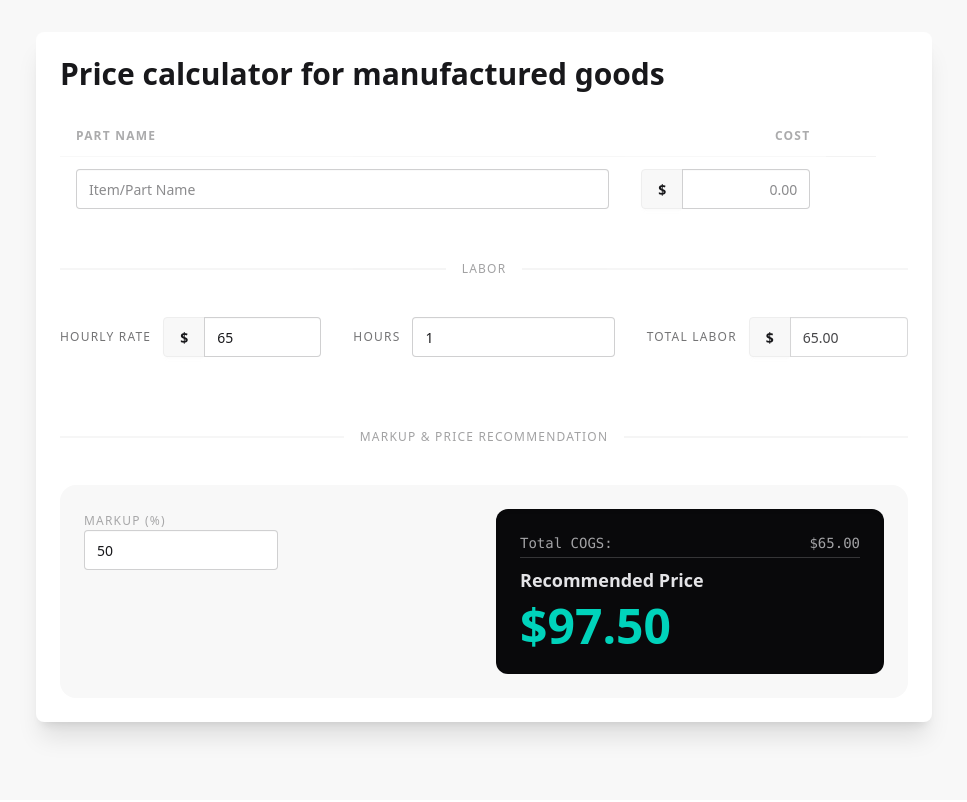
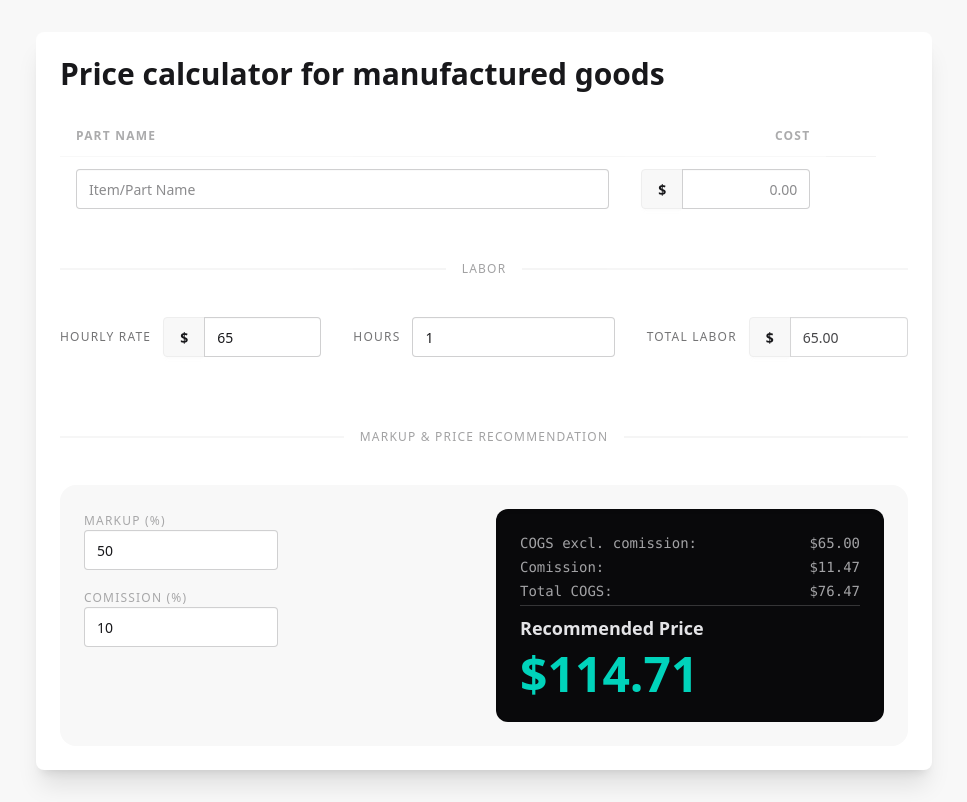
Before and after one commit to fei-ras/pricing-calc, a website built with Vite: page index.html in a window 1280 px wide. Shown: the whole page, without its empty margins (156-1123 px from the left). Built offline with nearby package versions, Linux system fonts and the light colour scheme.

Commit message:
include comission in calculation

```diff
--- a/index.html
+++ b/index.html
@@ -68,13 +68,23 @@
             <div class="grid grid-cols-1 md:grid-cols-2 gap-6 p-6 bg-base-200 rounded-2xl">
                 <div class="form-control w-full md:w-1/2">
                     <label class="label"><span class="label-text text-xs uppercase tracking-widest opacity-60">Markup (%)</span></label>
-                    <input type="number" id="markup" value="50" class="input input-bordered input-md w-full" oninput="window.calculate()" />
+                    <input type="number" id="markup" value="50" class="mb-4 input input-bordered input-md w-full" oninput="window.calculate()" />
+                    <label class="label"><span class="label-text text-xs uppercase tracking-widest opacity-60">Comission (%)</span></label>
+                    <input type="number" id="comission" value="10" class="input input-bordered input-md w-full" oninput="window.calculate()" />
                 </div>
 
                 <div class="bg-neutral text-neutral-content p-6 rounded-xl flex flex-col justify-center shadow-inner">
                     <div class="flex justify-between text-sm opacity-70 mb-1 font-mono">
+                        <span>COGS excl. comission:</span>
+                        <span>$<span id="totalCogs">0.00</span></span>
+                    </div>
+                    <div class="flex justify-between text-sm opacity-70 mb-1 font-mono">
+                        <span>Comission:</span>
+                        <span>$<span id="calculatedComission">0.00</span></span>
+                    </div>
+                    <div class="flex justify-between text-sm opacity-70 mb-1 font-mono">
                         <span>Total COGS:</span>
-                        <span>$<span id="totalCogs">0.00</span></span>
+                        <span>$<span id="totalCogsInclComission">0.00</span></span>
                     </div>
                     <h3 class="text-lg font-bold border-t border-neutral-content/20 pt-2">Recommended Price</h3>
                     <p class="text-5xl font-black text-accent leading-none mt-2">$<span id="finalPrice">0.00</span></p>
--- a/src/main.js
+++ b/src/main.js
@@ -37,12 +37,17 @@ window.calculate = () => {
     const laborTotal = rate * hours;
 
     const markupPercent = parseFloat(document.getElementById('markup')?.value) || 0;
+    const comissionPercent = parseFloat(document.getElementById('comission')?.value) || 0;
     const totalCogs = partsTotal + laborTotal;
-    const finalPrice = totalCogs * (1 + (markupPercent / 100));
+    const finalPrice = totalCogs * ((1 + (markupPercent / 100)) / (1 - (1 + (markupPercent / 100)) * (comissionPercent / 100)));
+    const comissionAmount = finalPrice * (comissionPercent / 100);
+    const totalCogsInclComission = comissionAmount + partsTotal + laborTotal;
 
     document.getElementById('totalLaborDisplay').innerText = laborTotal.toFixed(2);
     document.getElementById('totalCogs').innerText = totalCogs.toFixed(2);
     document.getElementById('finalPrice').innerText = finalPrice.toFixed(2);
+    document.getElementById('calculatedComission').innerText = comissionAmount.toFixed(2);
+    document.getElementById('totalCogsInclComission').innerText = totalCogsInclComission.toFixed(2);
 };
 
 /**
```
Also changed, not shown: dist/assets/index--g02Mvxj.js (deleted), dist/assets/index-15PjPYtB.css (deleted), dist/assets/index-CCnqL-Fw.css (added), dist/assets/index-CxtPDY4B.js (added), dist/index.html.
